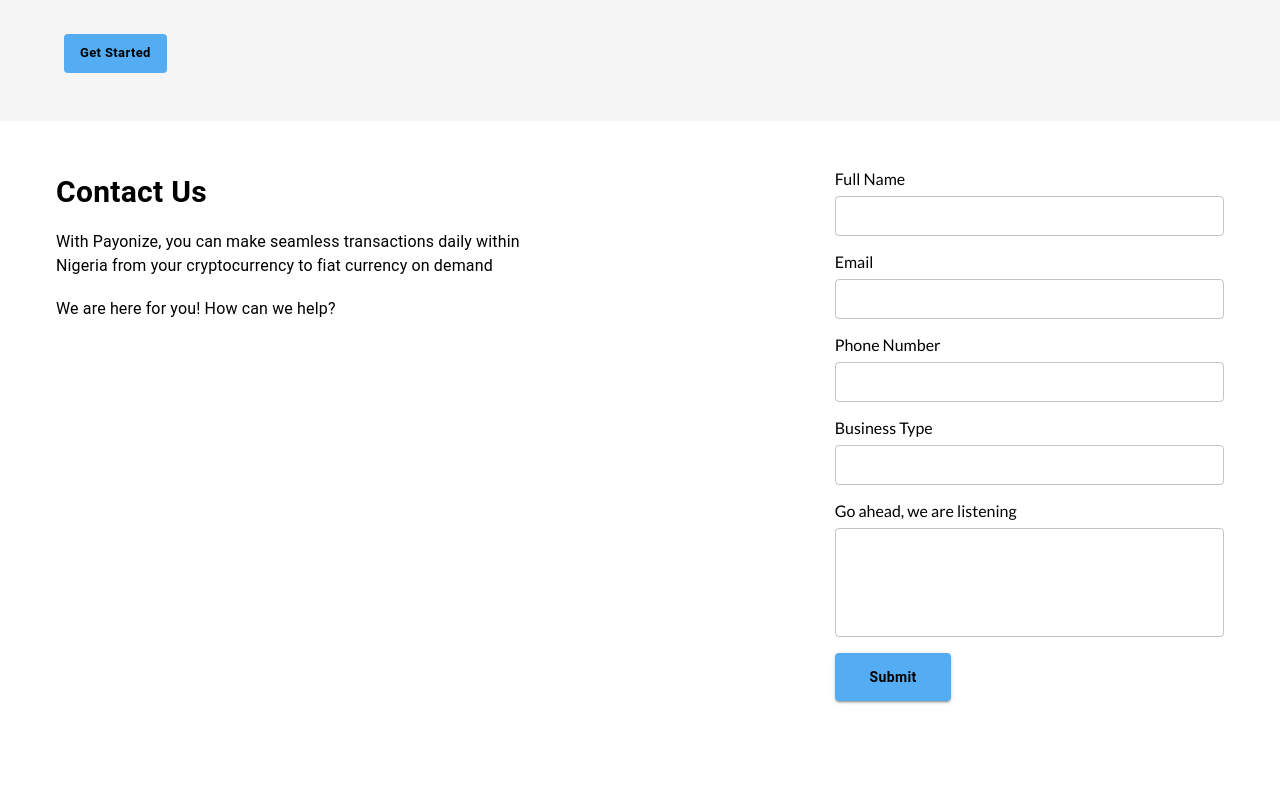
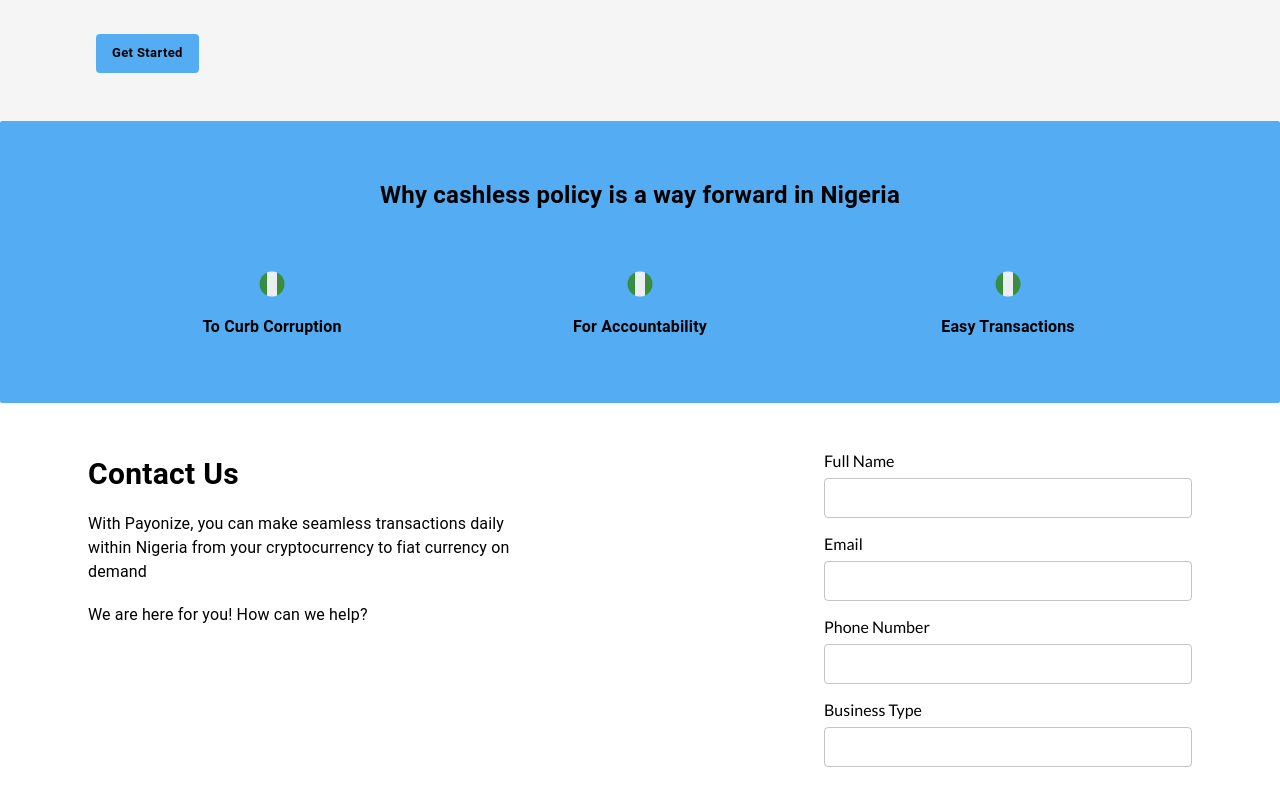
Before and after one commit to doseamp/web-frontend, a React (Create React App) app: page / in a window 1280 px wide. Shown: the part 846-1631 px from the top of the page. Built offline with nearby package versions, Linux system fonts and the light colour scheme; no server answers.

Commit message:
Completed info component

```diff
--- a/src/components/ContactUs.jsx
+++ b/src/components/ContactUs.jsx
@@ -39,7 +39,7 @@ const ContactUs = () => {
         py: 4,
         px: {
           xs: 2,
-          md: 4,
+          md: 8,
         },
       }}
     >
--- a/src/components/Guide.jsx
+++ b/src/components/Guide.jsx
@@ -8,7 +8,7 @@ const Guide = () => {
         py: 4,
         px: {
           xs: 2,
-          md: 4,
+          md: 8,
         },
         background: "#f5f5f5",
         borderRadius: "2px",
--- /dev/null
+++ b/src/components/Info.jsx
@@ -0,0 +1,92 @@
+import { Box, Grid, Typography, Button, Container } from "@mui/material";
+
+const Info = () => {
+  return (
+    <Box
+      sx={{
+        py: 4,
+        px: {
+          xs: 2,
+          md: 8,
+        },
+        background: "#54adf3",
+        borderRadius: "2px",
+      }}
+    >
+      <Container maxWidth="xl">
+        <Typography
+          className="headingStyle"
+          sx={{
+            fontSize: "24px",
+            fontWeight: "bold",
+            textAlign: "center",
+            my: 3,
+          }}
+        >
+          Why cashless policy is a way forward in Nigeria
+        </Typography>
+        <Grid container justifyContent="space-between">
+          <Grid item xs={12} md={4} sx={{ py: 4 }}>
+            <Box
+              display="flex"
+              sx={{
+                flexDirection: "column",
+                justifyContent: "center",
+                alignItems: "center",
+              }}
+            >
+              <img
+                src="nigeria.png"
+                alt="Nigeria"
+                style={{ width: "30px", height: "30px" }}
+              />
+              <Typography sx={{ fontSize: "16px", fontWeight: "bold", mt: 2 }}>
+                To Curb Corruption
+              </Typography>
+            </Box>
+          </Grid>
+          <Grid item xs={12} md={4} sx={{ py: 4 }}>
+            <Box
+              display="flex"
+              sx={{
+                flexDirection: "column",
+                justifyContent: "center",
+                alignItems: "center",
+              }}
+            >
+              <img
+                src="nigeria.png"
+                alt="Nigeria"
+                style={{ width: "30px", height: "30px" }}
+              />
+              <Typography sx={{ fontSize: "16px", fontWeight: "bold", mt: 2 }}>
+                For Accountability
+              </Typography>
+            </Box>
+          </Grid>
+          <Grid item xs={12} md={4} sx={{ py: 4 }}>
+            <Box
+              display="flex"
+              sx={{
+                flexDirection: "column",
+                justifyContent: "center",
+                alignItems: "center",
+              }}
+            >
+              <img
+                src="nigeria.png"
+                alt="Nigeria"
+                style={{ width: "30px", height: "30px" }}
+              />
+              <Typography sx={{ fontSize: "16px", fontWeight: "bold", mt: 2 }}>
+                Easy Transactions
+              </Typography>
+            </Box>
+          </Grid>
+        </Grid>
+      </Container>
+    </Box>
+  );
+};
+
+export default Info;
--- a/src/components/Showcase.jsx
+++ b/src/components/Showcase.jsx
@@ -8,7 +8,7 @@ const Showcase = () => {
         pb: 4,
         px: {
           xs: 2,
-          md: 4,
+          md: 8,
         },
       }}
     >
--- a/src/pages/Home.jsx
+++ b/src/pages/Home.jsx
@@ -1,6 +1,7 @@
 import { Box } from "@mui/material";
 import ContactUs from "../components/ContactUs";
 import Guide from "../components/Guide";
+import Info from "../components/Info";
 import Showcase from "../components/Showcase";
 
 const Home = () => {
@@ -8,6 +9,7 @@ const Home = () => {
     <Box>
       <Showcase />
       <Guide />
+      <Info />
       <ContactUs />
     </Box>
   );
```
